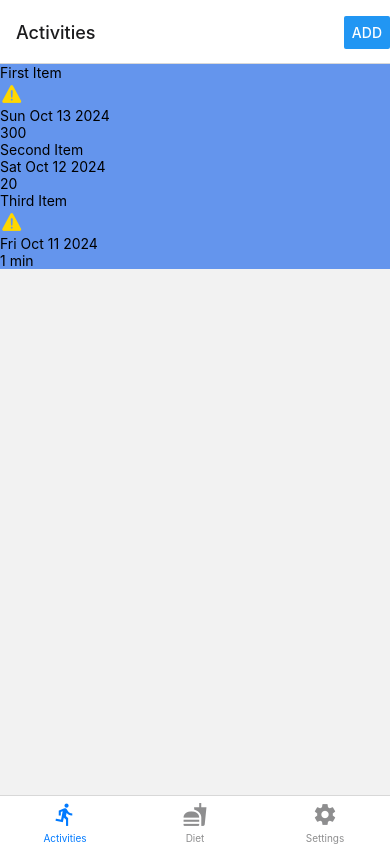
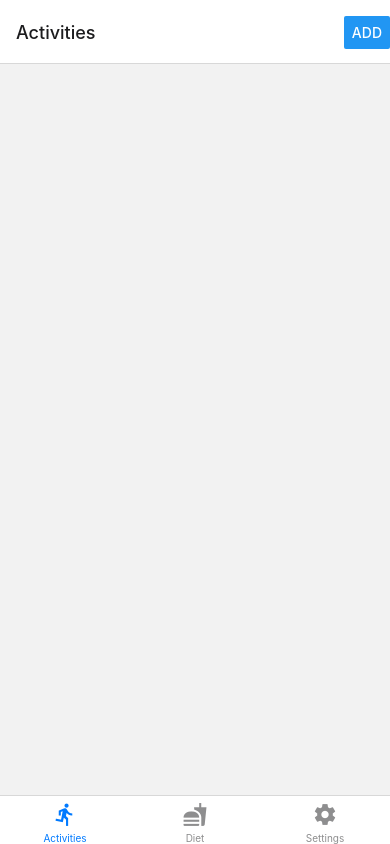
Before and after one commit to EstelleJiani/tracker-app, a React Native app: screen /Diet in a window 390 px wide. Built offline with nearby package versions, Linux system fonts and the light colour scheme.

Commit message:
Updated the DataContext and related files.

```diff
--- a/App.js
+++ b/App.js
@@ -1,19 +1,19 @@
 import { StatusBar } from 'expo-status-bar';
 import { SafeAreaView, StyleSheet, Text, View } from 'react-native';
 import { NavigationContainer } from '@react-navigation/native';
-import { createStackNavigator } from '@react-navigation/stack';
+import { DataProvider } from './components/DataContext';
 import NavigationTab from './components/NavigationTab';
-
-const Stack = createStackNavigator();
 
 export default function App() {
   return (
-    <SafeAreaView style={styles.container}>
-      <NavigationContainer>
-        <NavigationTab />
-      </NavigationContainer>
-      <StatusBar style="auto"/>
-    </SafeAreaView>
+    <DataProvider>
+      <SafeAreaView style={styles.container}>
+        <NavigationContainer>
+          <NavigationTab />
+        </NavigationContainer>
+        <StatusBar style="auto" />
+      </SafeAreaView>
+    </DataProvider>
   );
 }
 
--- a/components/DataContext.js
+++ b/components/DataContext.js
@@ -2,16 +2,29 @@ import { createContext, useState } from 'react';
 
 export const DataContext = createContext();
 
+// Data Provider
 export const DataProvider = ({ children }) => {
   const [activities, setActivities] = useState([]);
   const [diets, setDiets] = useState([]);
 
+  // Add Activity
   const addActivity = (newActivity) => {
-    setActivities((prevActivities) => [...prevActivities, newActivity]);
-  };
+    setActivities((prevActivities) => {
+      const updatedActivities = [...prevActivities, newActivity];
+      // Sort by date
+      updatedActivities.sort((a, b) => b.date - a.date);
+      return updatedActivities;
+  });
+};
 
+  // Add Diet
   const addDiet = (newDiet) => {
-    setDiets((prevDiets) => [...prevDiets, newDiet]);
+    setDiets((prevDiets) => {
+      const updatedDiets = [...prevDiets, newDiet];
+      // Sort by date
+      updatedDiets.sort((a, b) => b.date - a.date);
+      return updatedDiets;
+    });
   };
 
   return (
--- a/components/Field.js
+++ b/components/Field.js
@@ -1,30 +1,27 @@
-import { StyleSheet, Text, TextInput, View } from 'react-native'
-import { useState } from 'react'
-import DropDownPicker from 'react-native-dropdown-picker'
-import DateTiemPicker from '@react-native-community/datetimepicker'
+import { useState } from 'react';
+import { Text, TextInput } from 'react-native';
+import DropDownPicker from 'react-native-dropdown-picker';
+import DateTimePicker from '@react-native-community/datetimepicker';
 
 function Field({
   label,
-  required=false,
-  type='text', // or 'textarea', 'select', 'date'
-  options=[], // {label: 'Label', value: 'value'}
+  required = false,
+  type = 'text',  // or 'textarea', 'select', 'date'
+  options = [],   // {label: 'Label', value: 'value'}
   value,
   onChange,
 }) {
 
   // Activities (DropDownPicker) state
-  const [dropDownOpen, setDropDownOpen] = useState(false)
-  const [dropDownValue, setDropDownValue] = useState(value)
+  const [dropDownOpen, setDropDownOpen] = useState(false);
 
   // Date (DateTimePicker) state
-  const [date, setDate] = useState(null)
   const [showDateTimePicker, setShowDateTimePicker] = useState(false)
 
   // Handle date change
   const onChangeDate = (event, selectedDate) => {
     const currentDate = selectedDate;
     setShowDateTimePicker(false);
-    setDate(currentDate);
     onChange && onChange(currentDate);
   };
 
@@ -56,26 +53,25 @@ function Field({
         return (
           <DropDownPicker
             open={dropDownOpen}
-            value={dropDownValue}
+            value={value}
             items={options}
             setOpen={setDropDownOpen}
-            setValue={setDropDownValue}
+            setValue={(callback)=>onChange(callback())}
           />
         );
       case 'date':
         return (
           <>
           <TextInput
-            value={date && date.toDateString()}
+            value={value && value.toDateString()}
             onPressIn={showDatePicker}/>
-            {showDateTimePicker && (
-              <DateTiemPicker
-                value={date || new Date()}
-                mode='date'
-                display='inline'
-                onChange={onChangeDate}
-              />
-            )}
+          {showDateTimePicker && (
+            <DateTimePicker
+              value={value || new Date()}
+              display='inline'
+              onChange={onChangeDate}
+            />
+          )}
           </>
         );
       default:
--- a/components/FormActionButtons.js
+++ b/components/FormActionButtons.js
@@ -1,11 +1,20 @@
 import { View, Button } from 'react-native'
+import {useNavigation} from '@react-navigation/native';
 
-function FormActionButtons({ onCancel, onSave }) {
+function FormActionButtons({ onSave }) {
+
+  const navigation = useNavigation();
+
+  const handleCancel = () => {
+    navigation.goBack();
+  }
+
+
   return (
     <View>
       <Button
         title='Cancel'
-        onPress={onCancel}
+        onPress={handleCancel}
       />
       <Button
         title='Save'
--- a/components/Item.js
+++ b/components/Item.js
@@ -1,5 +1,5 @@
-import { Text, View } from 'react-native'
-import Ionicons from 'react-native-vector-icons/Ionicons'
+import { Text, View } from 'react-native';
+import Ionicons from 'react-native-vector-icons/Ionicons';
 
 // The Item component that makes up the list of items in the ActivityScreen and DietScreen.
 function Item ({
@@ -16,7 +16,7 @@ function Item ({
       )}
 
       <View>
-        <Text>{date}</Text>
+        <Text>{date.toDateString()}</Text>
       </View>
 
       <View>
--- a/components/ItemsList.js
+++ b/components/ItemsList.js
@@ -1,35 +1,10 @@
 import { FlatList } from 'react-native'
 import Item from './Item';
 
-// Fake data for testing
-const DATA = [
-  {
-    id: 'bd7acbea-c1b1-46c2-aed5-3ad53abb28ba',
-    description: 'First Item',
-    date: 'Sun Oct 13 2024',
-    value: '300',
-    showIcon: true,
-  },
-  {
-    id: '3ac68afc-c605-48d3-a4f8-fbd91aa97f63',
-    description: 'Second Item',
-    date: 'Sat Oct 12 2024',
-    value: '20',
-    showIcon: false,
-  },
-  {
-    id: '58694a0f-3da1-471f-bd96-145571e29d72',
-    description: 'Third Item',
-    date: 'Fri Oct 11 2024',
-    value: '1 min',
-    showIcon: true,
-  },
-];
-
-function ItemsList() {
+function ItemsList({ data }) {
   return (
     <FlatList
-      data={DATA}
+      data={data}
       keyExtractor={item => item.id}
       renderItem={({item}) => (
         <Item
--- a/screens/ActivitiesScreen.js
+++ b/screens/ActivitiesScreen.js
@@ -1,12 +1,16 @@
-import { StyleSheet, Text, View } from 'react-native'
-import ItemsList from '../components/ItemsList'
+import { useContext } from 'react';
+import { StyleSheet, View } from 'react-native';
+import { DataContext } from '../components/DataContext';
+import ItemsList from '../components/ItemsList';
 
 function ActivitiesScreen() {
+  const { activities } = useContext(DataContext);
+
   return (
     <View>
-      <ItemsList />
+      <ItemsList data={activities} />
     </View>
-  )
+  );
 }
 
 const styles = StyleSheet.create({
@@ -22,6 +26,6 @@ const styles = StyleSheet.create({
   title: {
     fontSize: 32,
   },
-})
+});
 
 export default ActivitiesScreen;
--- a/screens/AddActivityScreen.js
+++ b/screens/AddActivityScreen.js
@@ -1,4 +1,6 @@
+import { useContext, useState } from 'react';
 import { View } from 'react-native';
+import { DataContext } from '../components/DataContext';
 import Field from '../components/Field';
 import FormActionButtons from '../components/FormActionButtons';
 
@@ -14,15 +16,12 @@ const activityOptions = [
   {label: 'Hiking', value: 'Hiking'},
 ];
 
+// addActivity function
 function AddActivityScreen({ navigation }) {
   const { addActivity } = useContext(DataContext);
   const [description, setDescription] = useState('');
   const [duration, setDuration] = useState('');
   const [date, setDate] = useState(null);
-
-  const handleCancel = () => {
-    navigation.goBack();
-  }
 
   const handleSave = () => {
     const newActivity = {
@@ -60,9 +59,9 @@ function AddActivityScreen({ navigation }) {
         value={date}
         onChange={setDate}
       />
-      <FormActionButtons onCancel={handleCancel} onSave={handleSave} />
+      <FormActionButtons onSave={handleSave} />
     </View>
-  )
+  );
 }
 
 export default AddActivityScreen;
--- a/screens/AddDietScreen.js
+++ b/screens/AddDietScreen.js
@@ -1,8 +1,30 @@
-import { View } from 'react-native'
+import { useContext, useState } from 'react';
+import { View } from 'react-native';
+import { DataContext } from '../components/DataContext';
 import Field from '../components/Field';
 import FormActionButtons from '../components/FormActionButtons';
 
-function AddDietScreen() {
+
+// The AddDietScreen
+function AddDietScreen({ navigation }) {
+  const {addDiet} = useContext(DataContext);
+  const [description, setDescription] = useState('');
+  const [calories, setCalories] = useState('');
+  const [date, setDate] = useState(null);
+
+  // handleSave function
+  const handleSave = () => {
+    const newDiet = {
+      id: Date.now().toString(),
+      description,
+      value: parseInt(calories),
+      date,
+      showIcon: calories > 800 ? true : false,
+    };
+    addDiet(newDiet);
+    navigator.goBack();
+  };
+
   return (
     <View>
       <Field
@@ -20,9 +42,9 @@ function AddDietScreen() {
         required={true}
         type='date'
       />
-      <FormActionButtons />
+      <FormActionButtons onSave={handleSave}/>
     </View>
-  )
+  );
 }
 
 export default AddDietScreen;
--- a/screens/DietScreen.js
+++ b/screens/DietScreen.js
@@ -1,10 +1,16 @@
-import { View } from 'react-native'
-import ItemsList from '../components/ItemsList'
+import { useContext } from 'react';
+import { View } from 'react-native';
+import { DataContext } from '../components/DataContext';
+import ItemsList from '../components/ItemsList';
 
-export default function DietScreen() {
+function DietScreen() {
+  const { diets } = useContext(DataContext);
+
   return (
     <View>
-      <ItemsList />
+      <ItemsList data={diets} />
     </View>
-  )
+  );
 }
+
+export default DietScreen;
--- a/screens/SettingsScreen.js
+++ b/screens/SettingsScreen.js
@@ -1,12 +1,11 @@
-import { StyleSheet, Text, View } from 'react-native'
-import React from 'react'
+import { Button, View } from 'react-native';
 
-export default function SettingsScreen() {
+function SettingsScreen() {
   return (
     <View>
-      <Text>SettingsScreen</Text>
+      <Button title='Toggle Theme' />
     </View>
-  )
+  );
 }
 
-const styles = StyleSheet.create({})
+export default SettingsScreen;
```
Also changed, not shown: components/NavigationTab.js (+14 -12 lines).
